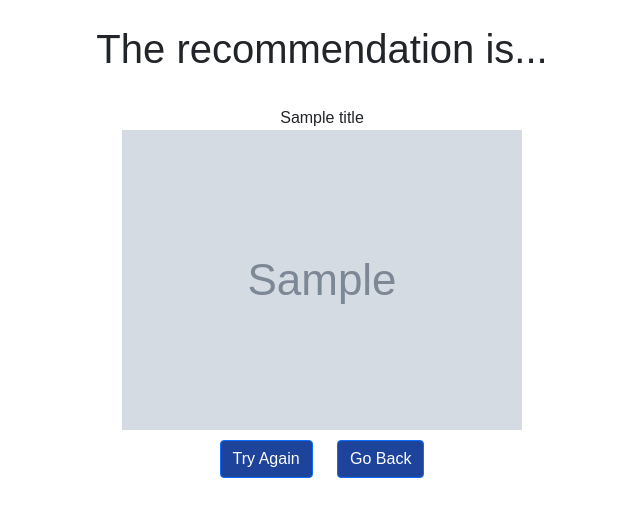
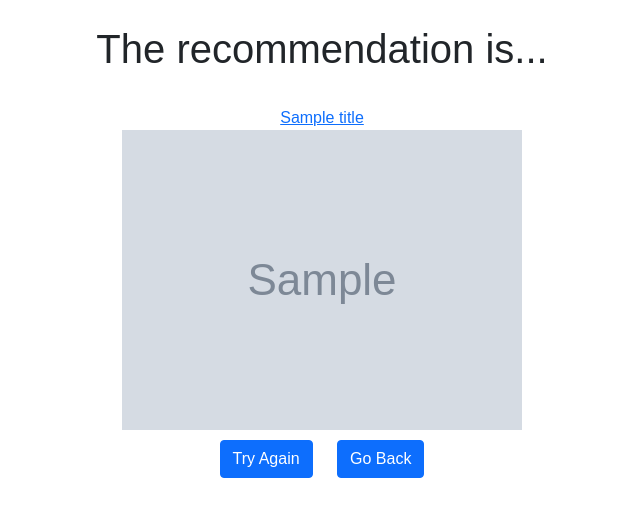
Before and after one commit to Khelta/what-to-watch, a Django app: template whatToWatchApp/templates/whatToWatchApp/anime.html in a window 1280 px wide. Shown: the top 517 px of the page, without its empty margins (318-958 px from the left). Run offline with Django 3.2, Linux system fonts and the light colour scheme; the template is opened without the code that fills it: most values are stand-ins (such as "Sample title", 1, 10 or a date in 2020); grey boxes marked "Sample" are stand-in pictures.

Commit message:
Added try again and back button functionality

```diff
--- a/whatToWatchApp/static/whatToWatchApp/style.css
+++ b/whatToWatchApp/static/whatToWatchApp/style.css
@@ -23,11 +23,7 @@ h1 {
           flex-direction: column;
 }
 
-#username-form > * {
-  margin: 5px;
-}
-
-#username-input > * {
+#username-form > *, #username-input > * {
   margin: 5px;
 }
 
@@ -37,7 +33,7 @@ input[type="text"] {
   text-align: center;
 }
 
-input[type="submit"] {
+.input[type="submit"], button {
   margin: 10px;
   background-color: #1d439b;
 }
--- a/whatToWatchApp/static/whatToWatchApp/style.scss
+++ b/whatToWatchApp/static/whatToWatchApp/style.scss
@@ -20,11 +20,7 @@ h1 {
     flex-direction: column;
 }
 
-#username-form > *{
-    margin: 5px;
-}
-
-#username-input > *{
+#username-form > *, #username-input > *{
     margin: 5px;
 }
 
@@ -34,7 +30,7 @@ input[type="text"]{
     text-align: center;
 }
 
-input[type="submit"]{
+.input[type="submit"], button{
     margin: 10px;
     background-color: $completed;
 }
--- a/whatToWatchApp/templates/whatToWatchApp/anime.html
+++ b/whatToWatchApp/templates/whatToWatchApp/anime.html
@@ -1,24 +1,36 @@
-<!DOCTYPE html>
+<!Doctype html>
 <html lang="en">
     <head>
         {% load static %}
         <title>What to watch</title>
+
         <link href="https://cdn.jsdelivr.net/npm/bootstrap@5.0.2/dist/css/bootstrap.min.css" rel="stylesheet" integrity="sha384-EVSTQN3/azprG1Anm3QDgpJLIm9Nao0Yz1ztcQTwFspd3yD65VohhpuuCOmLASjC" crossorigin="anonymous">
+
         <link rel="stylesheet" type="text/css" href="{% static 'whatToWatchApp/style.css' %}">
         <link rel="stylesheet" type="text/css" href="../../static/whatToWatchApp/style.css">
+
+        <script>
+            function reload(){
+                location.reload();
+            }
+        </script>
     </head>
     <body>
         <h1>The recommendation is...</h1>
         <div class="flex-box">
             <div id="title">
-                <a>{{title}}</a>
+                <a href="{{titleURL}}">{{title}}</a>
             </div>
             <div id="title-image">
-                <img src="{{image}}">
+                <a href="{{titleURL}}">
+                    <img src="{{image}}">
+                </a>
             </div>
-            <div>
-                <input class="btn btn-primary" type="submit" value="Try Again">
-                <input class="btn btn-primary" type="submit" value="Go Back">
+            <div id="button-box">
+                <button class="btn btn-primary" onclick="reload()">Try Again</button>
+                <a href="/">
+                    <button class="btn btn-primary">Go Back</button>
+                </a>
             </div>
         </div>
     </body>
```
Also changed, not shown: 1 other file.
